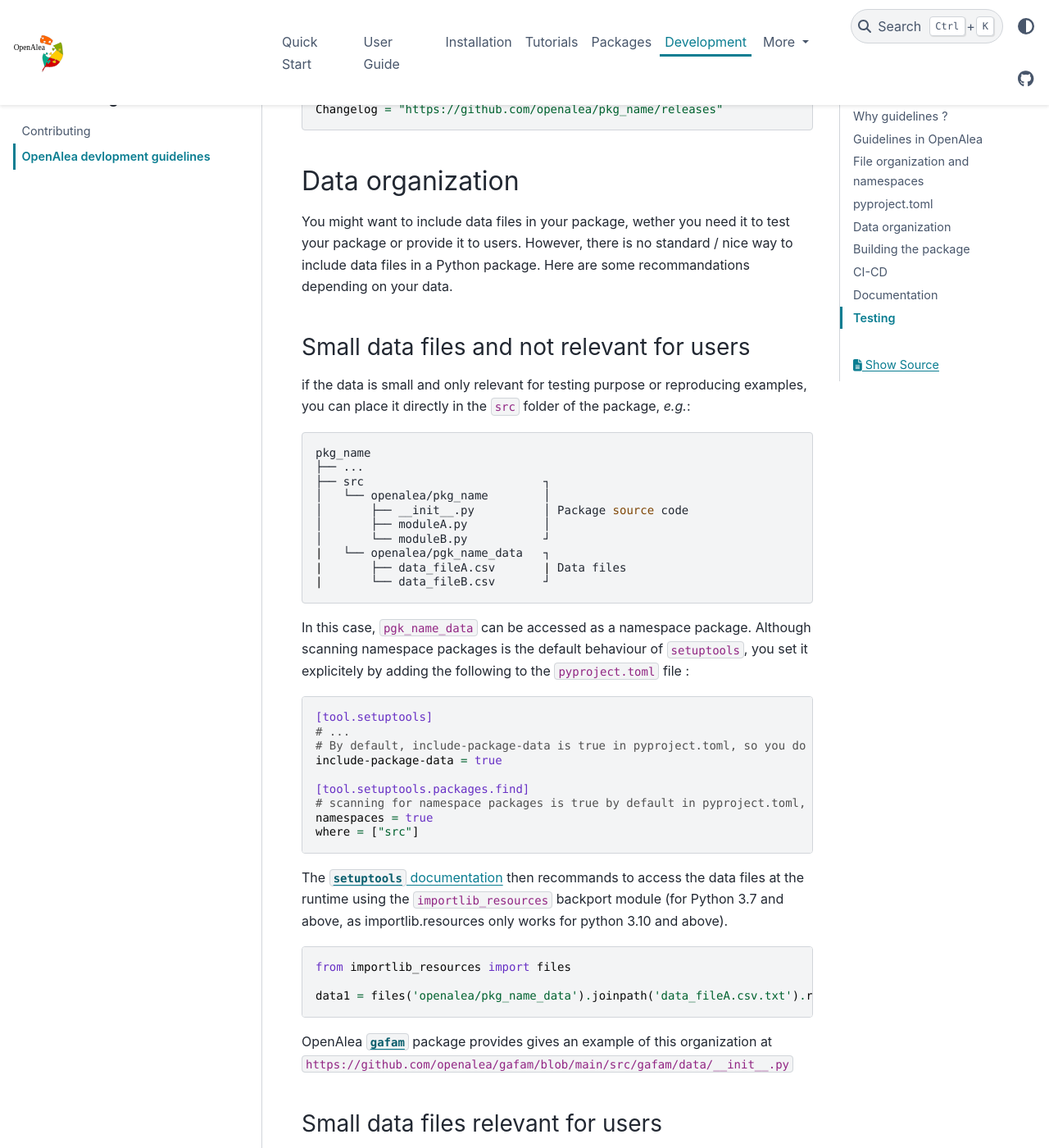
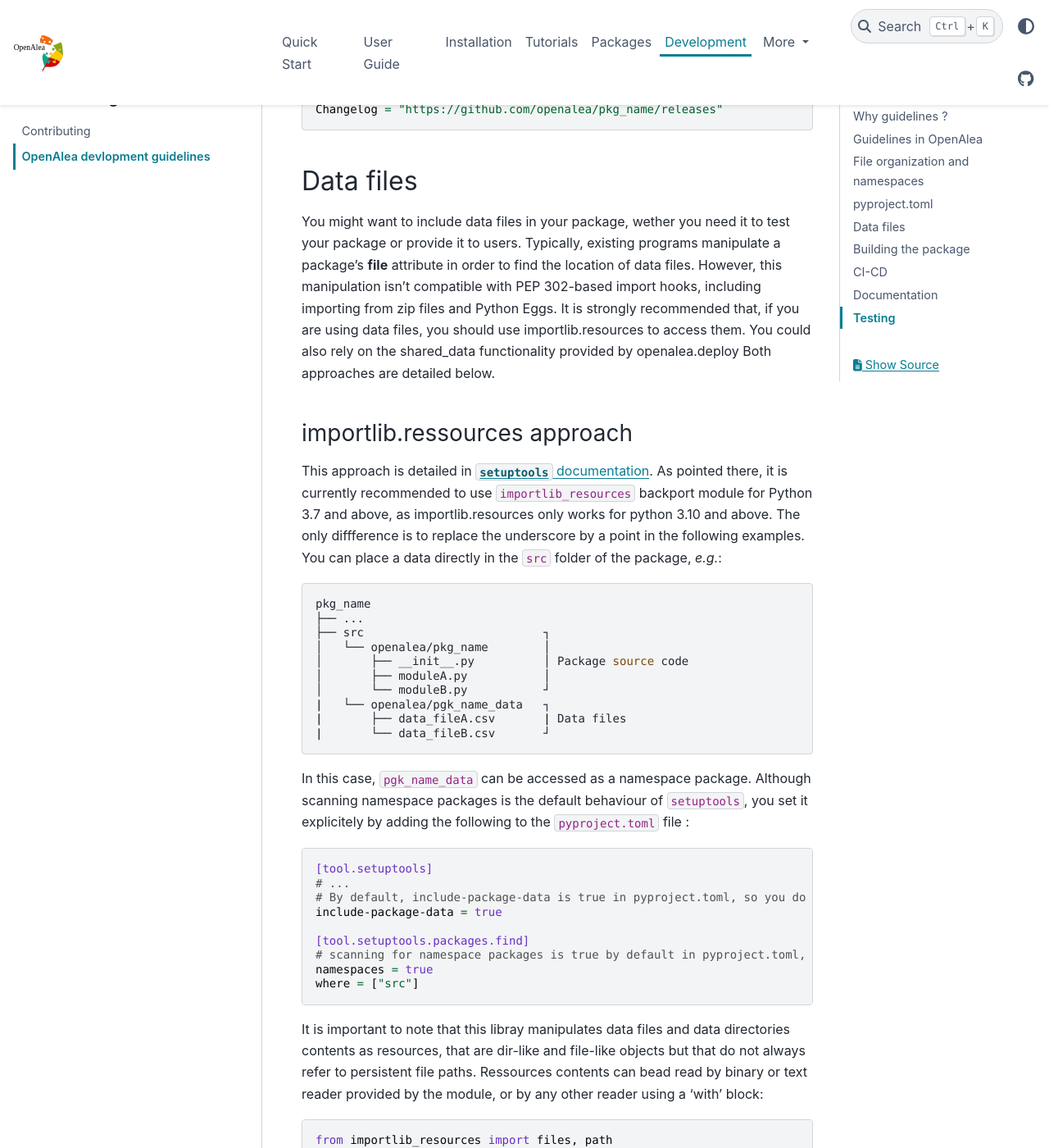
Before and after one commit to openalea/openalea.rtfd.io, a Sphinx documentation site: the page built from doc/development/guidelines.md, in a window 1280 px wide and 1400 px high, scrolled down 5464 px. Shown: the whole window at 82% size. Built offline with Sphinx 7.4.7 and the PyData theme 0.15.4, drawn with Linux system fonts in a browser that asks for light colours; some of the changed text lies outside the part shown.

Commit message:
Update guidelines.md

````diff
--- a/doc/development/guidelines.md
+++ b/doc/development/guidelines.md
@@ -197,13 +197,14 @@
 Changelog = "https://github.com/openalea/pkg_name/releases"
 ```
 
-## Data organization
+## Data files
 
-You might want to include data files in your package, wether you need it to test your package or provide it to users. However, there is no standard / nice way to include data files in a Python package. Here are some recommandations depending on your data.
+You might want to include data files in your package, wether you need it to test your package or provide it to users. Typically, existing programs manipulate a package’s __file__ attribute in order to find the location of data files. However, this manipulation isn’t compatible with PEP 302-based import hooks, including importing from zip files and Python Eggs. It is strongly recommended that, if you are using data files, you should use importlib.resources to access them. You could also rely on the shared_data functionality provided by openalea.deploy Both approaches are detailed below.
 
-### Small data files and not relevant for users
+### importlib.ressources approach
 
-if the data is small and only relevant for testing purpose or reproducing examples, you can place it directly in the `src` folder of the package, _e.g._:
+This approach is detailed in [`setuptools` documentation](https://setuptools.pypa.io/en/latest/userguide/datafiles.html#accessing-data-files-at-runtime). As pointed there, it is currently recommended to use `importlib_resources` backport module for Python 3.7 and above, as importlib.resources only works for python 3.10 and above. The only diffference is to replace the underscore by a point in the following examples.
+You can place a data directly in the `src` folder of the package, _e.g._:
 
 ```bash
 pkg_name
@@ -232,19 +233,28 @@
 where = ["src"]
 ```
 
-The [`setuptools` documentation](https://setuptools.pypa.io/en/latest/userguide/datafiles.html#accessing-data-files-at-runtime) then recommands to access the data files at the runtime using the `importlib_resources` backport module (for Python 3.7 and above, as importlib.resources only works for python 3.10 and above).
+It is important to note that this libray manipulates data files and data directories contents as resources, that are dir-like and file-like objects but that do not always refer to persistent file paths.
+Ressources contents can bead read by binary or text reader provided by the module, or by any other reader using a 'with' block:
 
 ```python
-from importlib_resources import files
+from importlib_resources import files, path
 
-data1 = files('openalea/pkg_name_data').joinpath('data_fileA.csv.txt').read_text()
+# return the list of files present in the data dir:
+data = list(files('openalea/pkg_name_data').iterdir())
+
+# return the content of the ressource named 'data_fileA.csv':
+data1 = files('openalea/pkg_name_data').joinpath('data_fileA.csv').read_text()
+
+# return the content using pandas read_csv reader
+import pandas
+with path('openalea/pkg_name_data').joinpath('data_fileA.csv') as p:
+   data1 = pandas.read_csv(p)
 ```
 
-OpenAlea [`gafam`](https://github.com/openalea/gafam) package provides gives an example of this organization at `https://github.com/openalea/gafam/blob/main/src/gafam/data/__init__.py`
+### openalea.deploy.shared_data approach
 
-### Small data files relevant for users
-
-If the data is small but relevant for users, _i.e._ if you want to provide the data files to the users, you can include them in the `share/data` folder of the package, _e.g._:
+This approach allows you to retrieve a path object pointing to the shared data dir.
+First you create a `share/data` folder of the package, _e.g._:
 
 ```bash
 pkg_name
@@ -260,18 +270,16 @@
 │       └── moduleB.py           ┘
 ```
 
-You can then access the data files at runtime using [`openalea.deploy`](https://github.com/openalea/deploy).
-
-with `src/openalea/pkg_name/data.py`:
+You can then access the data files at runtime using [`openalea.deploy`](https://github.com/openalea/deploy).:
 
 ```python
 from openalea.deploy.shared_data import shared_data
 import openalea.pkg_name
 
-data_dir = shared_data(openalea.pkg_name, share_path='../../../share/data')
+data_dir = shared_data(openalea.pkg_name)
 ```
 
-and then access the data files using the `data_dir` variable from the `openalea.pkg_name.data` module.
+and then access the data files using the `data_dir` '/' method.
 
 One example can be found in [`openalea.rose` package](https://github.com/openalea-incubator/rose/blob/paper/src/openalea/rose/data.py)
 
````
